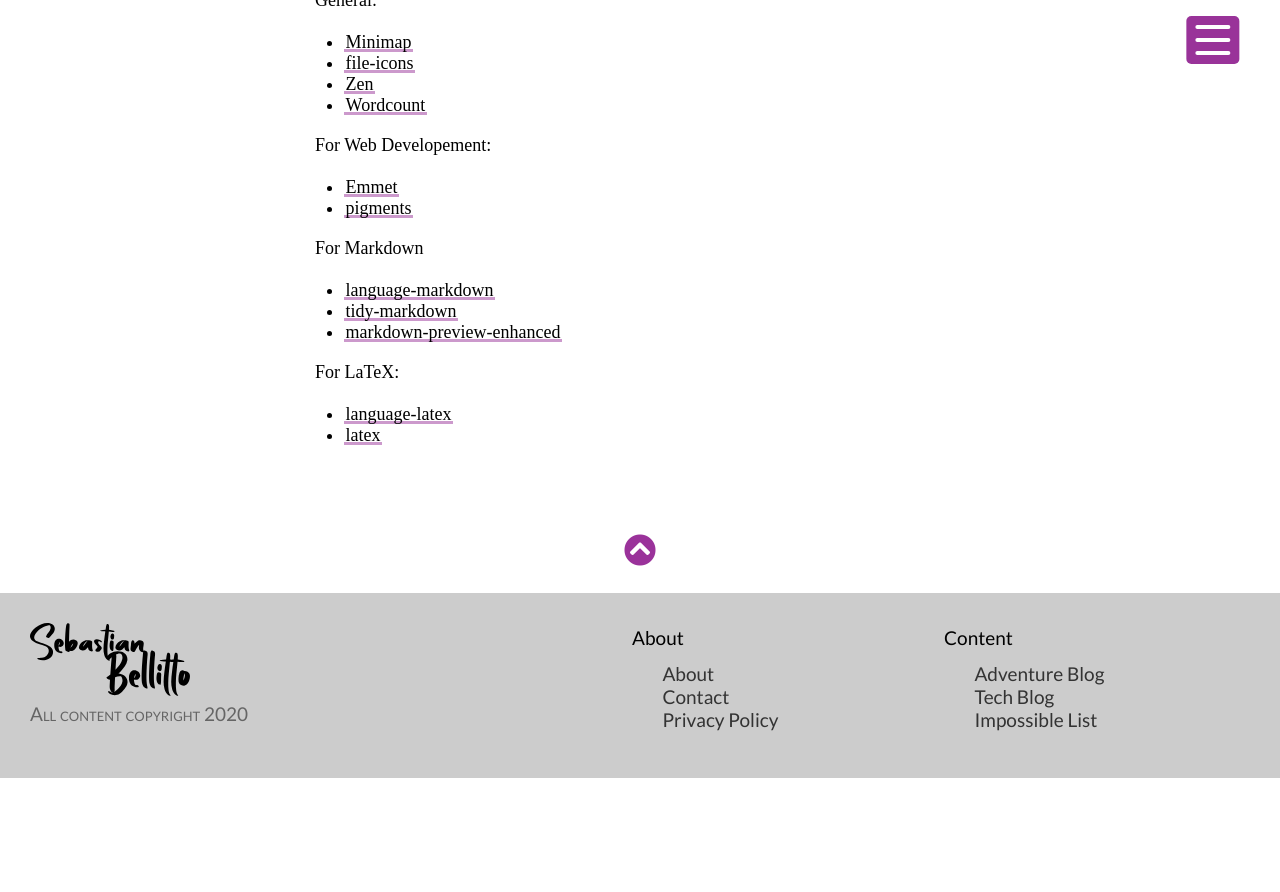
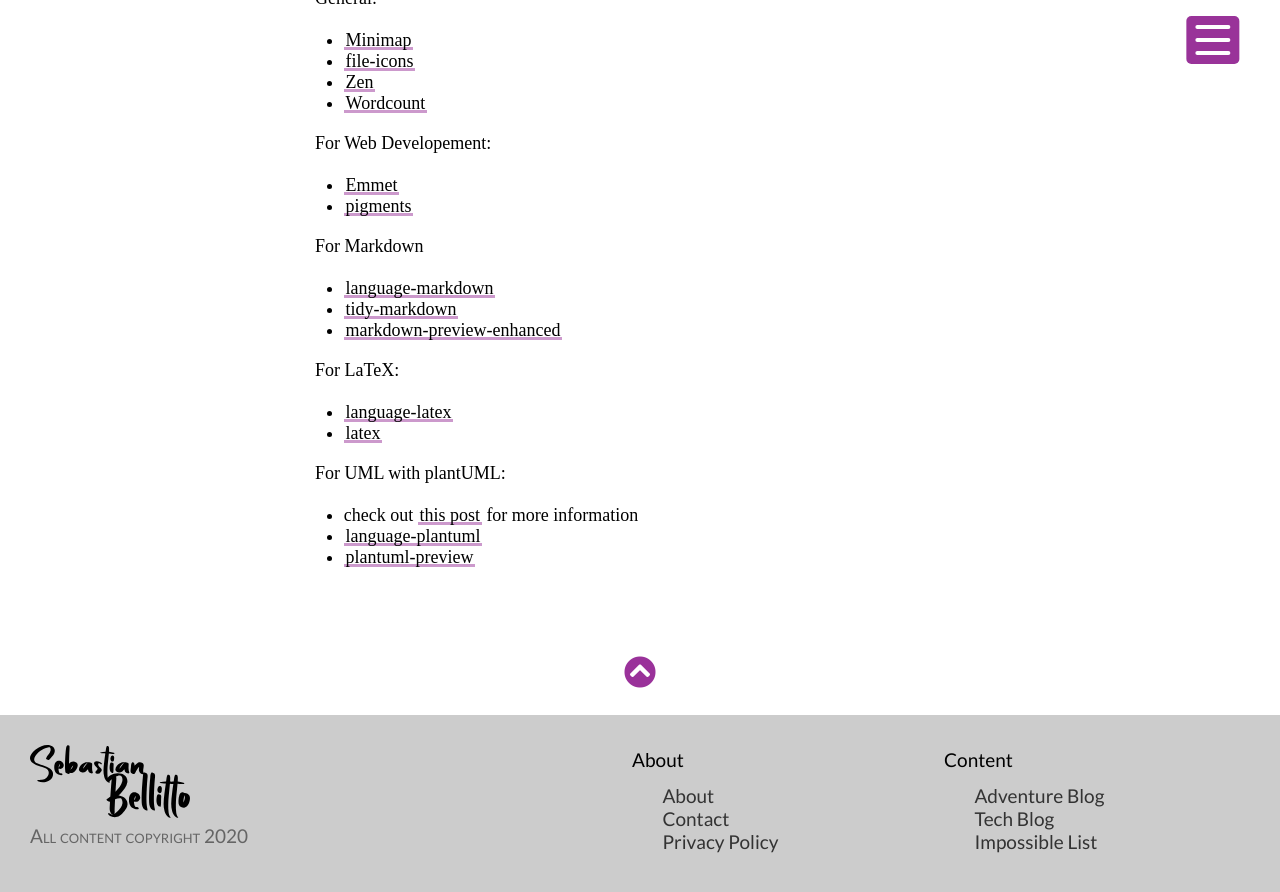
Before and after one commit to SebastianSlash/SebastianSlash.github.io, a Jekyll site: the page built from _posts/tech/2020-05-07-setting-up-atom.md, in a window 1280 px wide and 900 px high, scrolled down 1184 px. Shown: the top 892 px of the window. Built offline with Jekyll 4.4.1, drawn with Linux system fonts in a browser that asks for light colours; some web fonts are replaced; before the commit the page ends 1962 px from its top, so only the background shows below that.

Commit message:
updated atom post

```diff
--- a/_posts/tech/2020-05-07-setting-up-atom.md
+++ b/_posts/tech/2020-05-07-setting-up-atom.md
@@ -10,16 +10,10 @@
 
 Packages will be listed in different use case categories.
 
-Table of contents
-<!-- @import "[TOC]" {cmd="toc" depthFrom=1 depthTo=6 orderedList=true} -->
-<!-- code_chunk_output -->
-
+## Table of contents
 1. [Settings](#settings)
 2. [Themes](#themes)
 3. [Packages](#packages)
-
-<!-- /code_chunk_output -->
-
 
 # Settings
 
@@ -58,3 +52,8 @@
 For LaTeX:
   - [language-latex](https://atom.io/packages/language-latex)
   - [latex]()
+
+For UML with plantUML:
+  - check out [this post](https://sebastianbellitto.com/blog/2020/12/14/setting-up-plantuml-with-atom) for more information
+  - [language-plantuml](https://atom.io/packages/language-plantuml)
+  - [plantuml-preview](https://atom.io/packages/language-plantuml)
```
